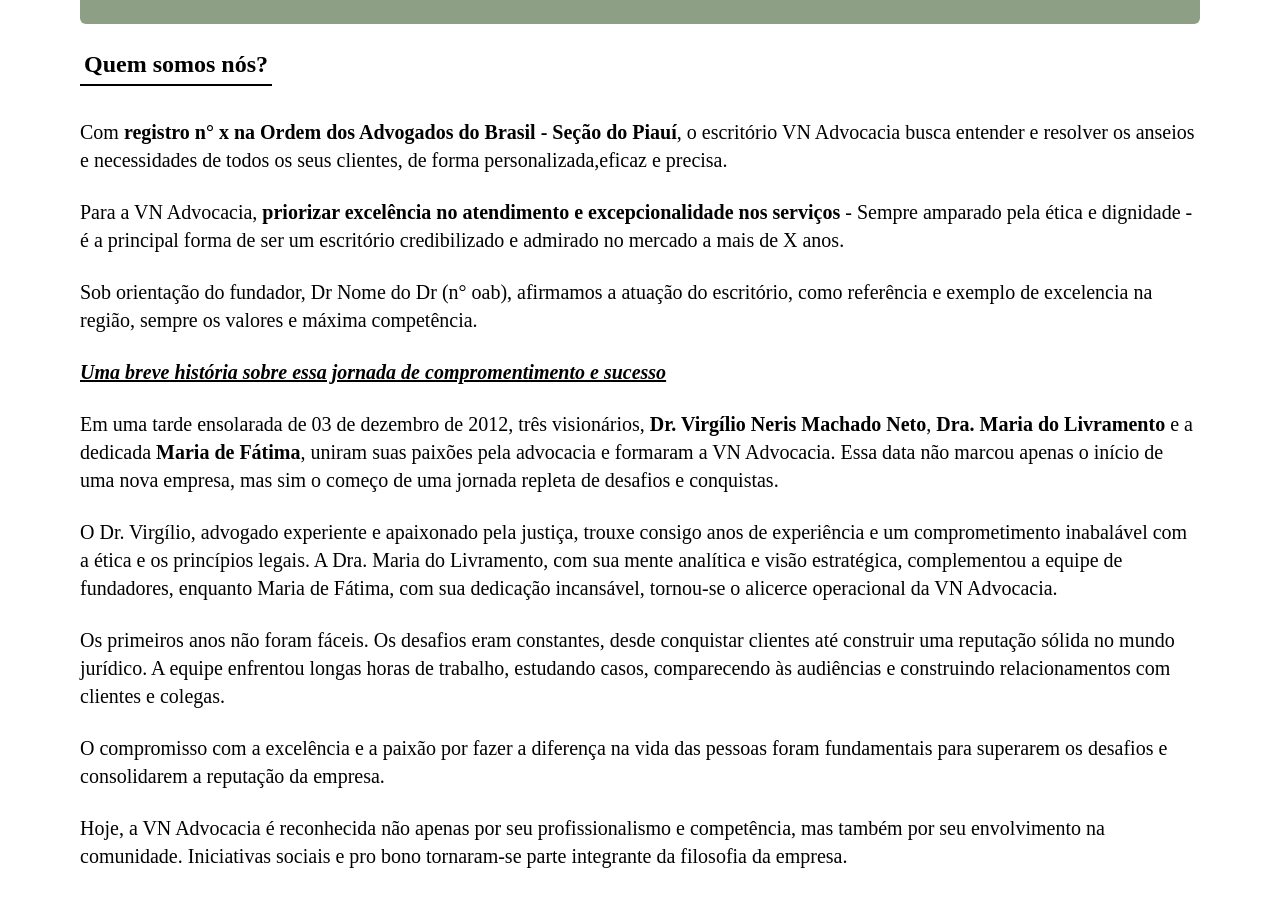
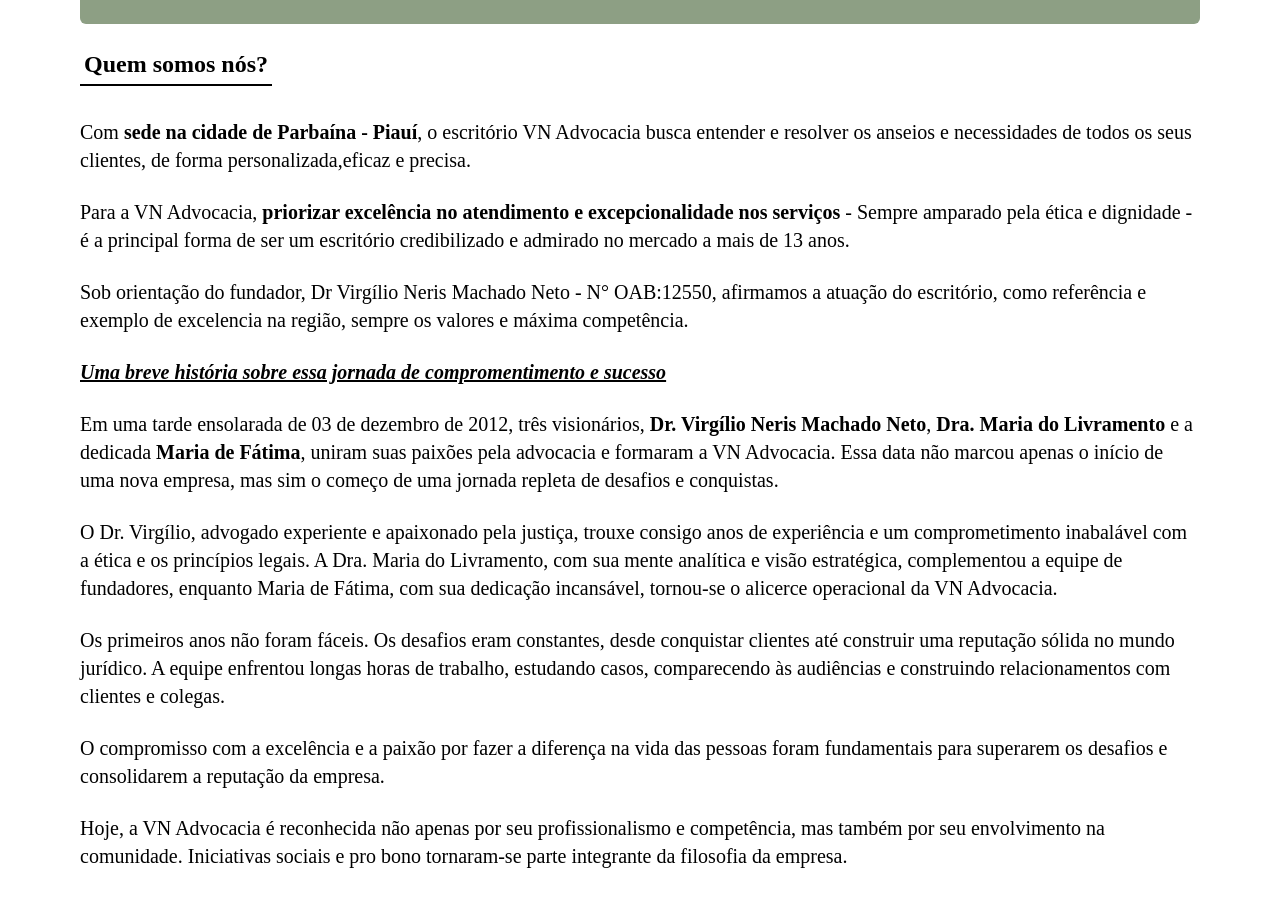
Before and after one commit to luscabap/VN-Advocacia, a React (Vite) app: page / in a window 1280 px wide. Shown: the part 3100-3998 px from the top of the page. Built offline with nearby package versions, Linux system fonts and the light colour scheme.

Commit message:
feat: updating data

```diff
--- a/src/Components/About/index.tsx
+++ b/src/Components/About/index.tsx
@@ -5,9 +5,9 @@
   return (
     <article className="flex flex-col items-start justify-start gap-6 my-4 2xl:text-2xl">
       <Title text="Quem somos nós?" id="quem-somos-nos"/>
-      <p>Com <span className="font-bold">registro n° x na Ordem dos Advogados do Brasil - Seção do Piauí</span>, o escritório VN Advocacia busca entender e resolver os anseios e necessidades de todos os seus clientes, de forma personalizada,eficaz e precisa.</p>
-      <p>Para a VN Advocacia, <span className="font-bold">priorizar excelência no atendimento e excepcionalidade nos serviços</span> - Sempre amparado pela ética e dignidade - é a principal forma de ser um escritório credibilizado e admirado no mercado a mais de X anos.</p>
-      <p>Sob orientação do fundador, Dr Nome do Dr (n° oab), afirmamos a atuação do escritório, como referência e exemplo de excelencia na região, sempre os valores e máxima competência.</p>
+      <p>Com <span className="font-bold">sede na cidade de Parbaína - Piauí</span>, o escritório VN Advocacia busca entender e resolver os anseios e necessidades de todos os seus clientes, de forma personalizada,eficaz e precisa.</p>
+      <p>Para a VN Advocacia, <span className="font-bold">priorizar excelência no atendimento e excepcionalidade nos serviços</span> - Sempre amparado pela ética e dignidade - é a principal forma de ser um escritório credibilizado e admirado no mercado a mais de 13 anos.</p>
+      <p>Sob orientação do fundador, Dr Virgílio Neris Machado Neto - N° OAB:12550, afirmamos a atuação do escritório, como referência e exemplo de excelencia na região, sempre os valores e máxima competência.</p>
       <h3 className="underline italic font-bold">Uma breve história sobre essa jornada de compromentimento e sucesso</h3>
       <p>Em uma tarde ensolarada de 03 de dezembro de 2012, três visionários, <span className="font-bold">Dr. Virgílio Neris Machado Neto</span>, <span className="font-bold">Dra. Maria do Livramento</span> e a dedicada <span className="font-bold">Maria de Fátima</span>, uniram suas paixões pela advocacia e formaram a VN Advocacia. Essa data não marcou apenas o início de uma nova empresa, mas sim o começo de uma jornada repleta de desafios e conquistas.</p>
       <p>O Dr. Virgílio, advogado experiente e apaixonado pela justiça, trouxe consigo anos de experiência e um comprometimento inabalável com a ética e os princípios legais. A Dra. Maria do Livramento, com sua mente analítica e visão estratégica, complementou a equipe de fundadores, enquanto Maria de Fátima, com sua dedicação incansável, tornou-se o alicerce operacional da VN Advocacia.</p>
```
